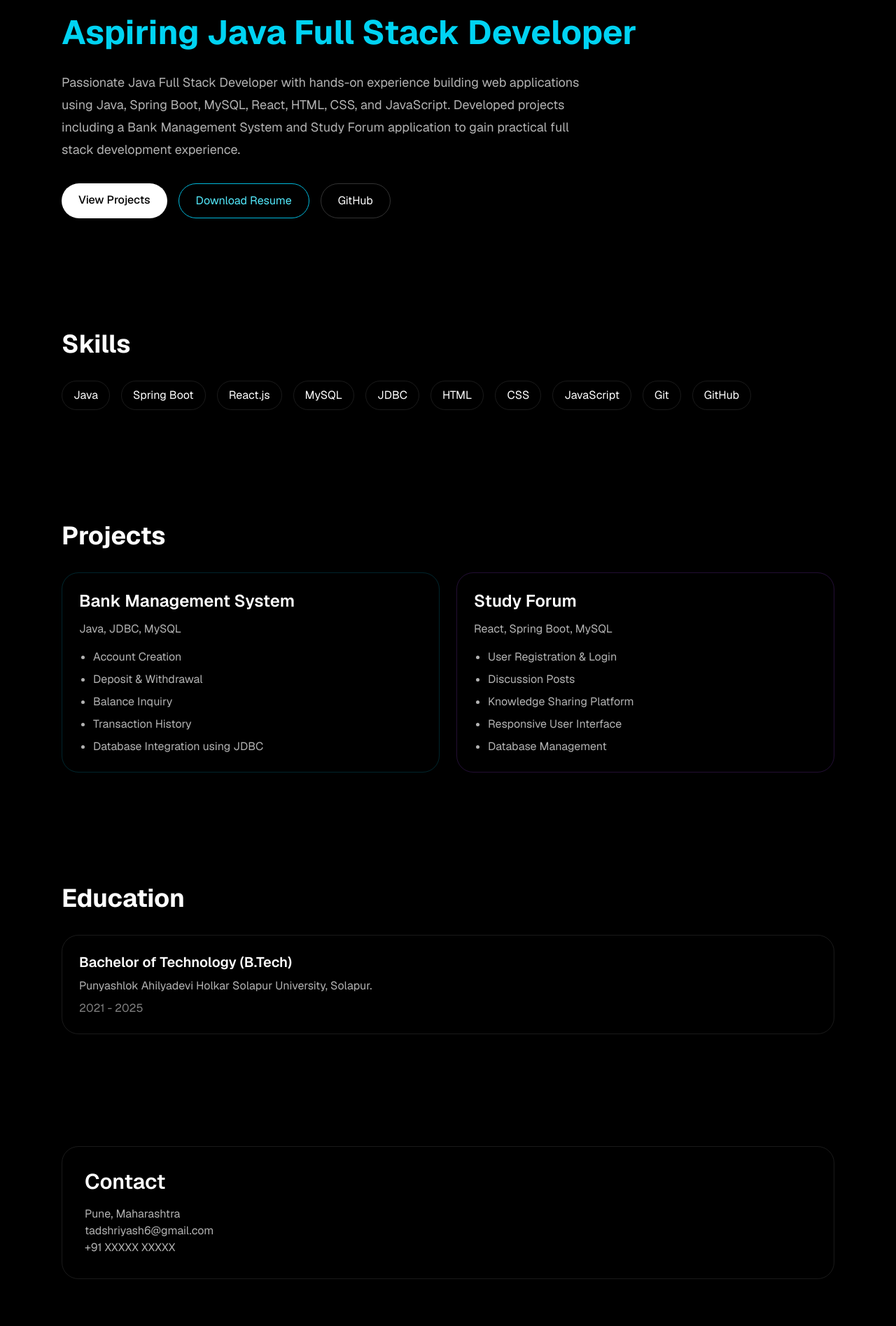
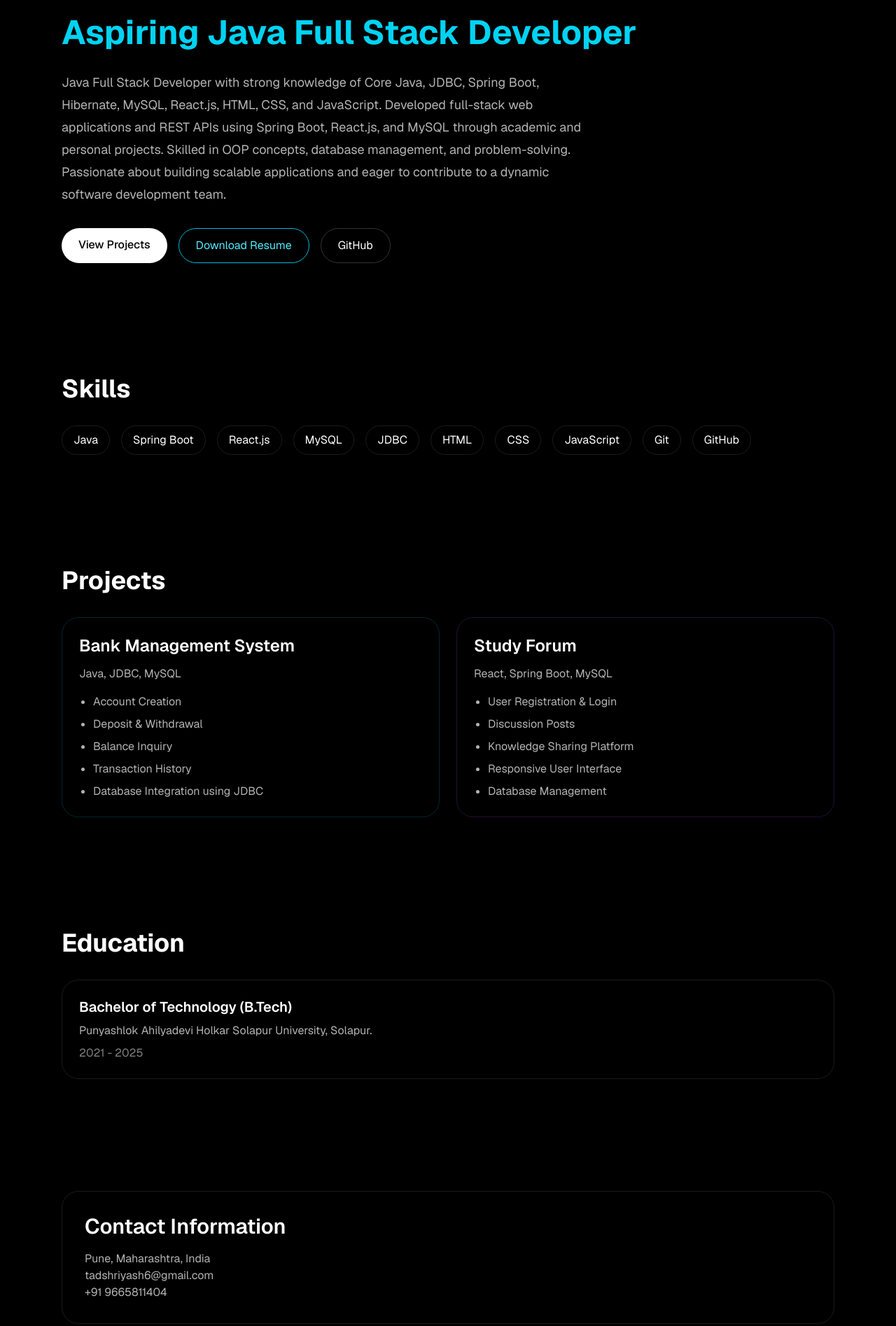
Before and after one commit to Shriyash715/New-Repo, a Next.js app: page / in a window 1280 px wide. Shown: the part 285-2180 px from the top of the page at 70% size. Built offline with nearby package versions, Linux system fonts and the light colour scheme.

Commit message:
Updated contact section

```diff
--- a/app/page.tsx
+++ b/app/page.tsx
@@ -34,11 +34,12 @@ export default function Home() {
         </h2>
 
         <p className="mt-8 max-w-3xl text-lg leading-8 text-white/70">
-          Passionate Java Full Stack Developer with hands-on experience
-          building web applications using Java, Spring Boot, MySQL,
-          React, HTML, CSS, and JavaScript. Developed projects including
-          a Bank Management System and Study Forum application to gain
-          practical full stack development experience.
+          Java Full Stack Developer with strong knowledge of Core Java, JDBC, Spring Boot,
+Hibernate, MySQL, React.js, HTML, CSS, and JavaScript. Developed full-stack web
+applications and REST APIs using Spring Boot, React.js, and MySQL through academic and
+personal projects. Skilled in OOP concepts, database management, and problem-solving.
+Passionate about building scalable applications and eager to contribute to a dynamic
+software development team.
         </p>
 
         <div className="mt-8 flex flex-wrap gap-4">
@@ -157,11 +158,11 @@ export default function Home() {
       >
         <div className="rounded-3xl border border-white/10 p-8">
           <h2 className="text-3xl font-semibold">
-            Contact
+            Contact Information
           </h2>
 
           <p className="mt-4 text-white/70">
-            Pune, Maharashtra
+            Pune, Maharashtra, India
           </p>
 
           <p className="text-white/70">
@@ -169,7 +170,7 @@ export default function Home() {
           </p>
 
           <p className="text-white/70">
-            +91 XXXXX XXXXX
+            +91 9665811404
           </p>
         </div>
       </section>
```
